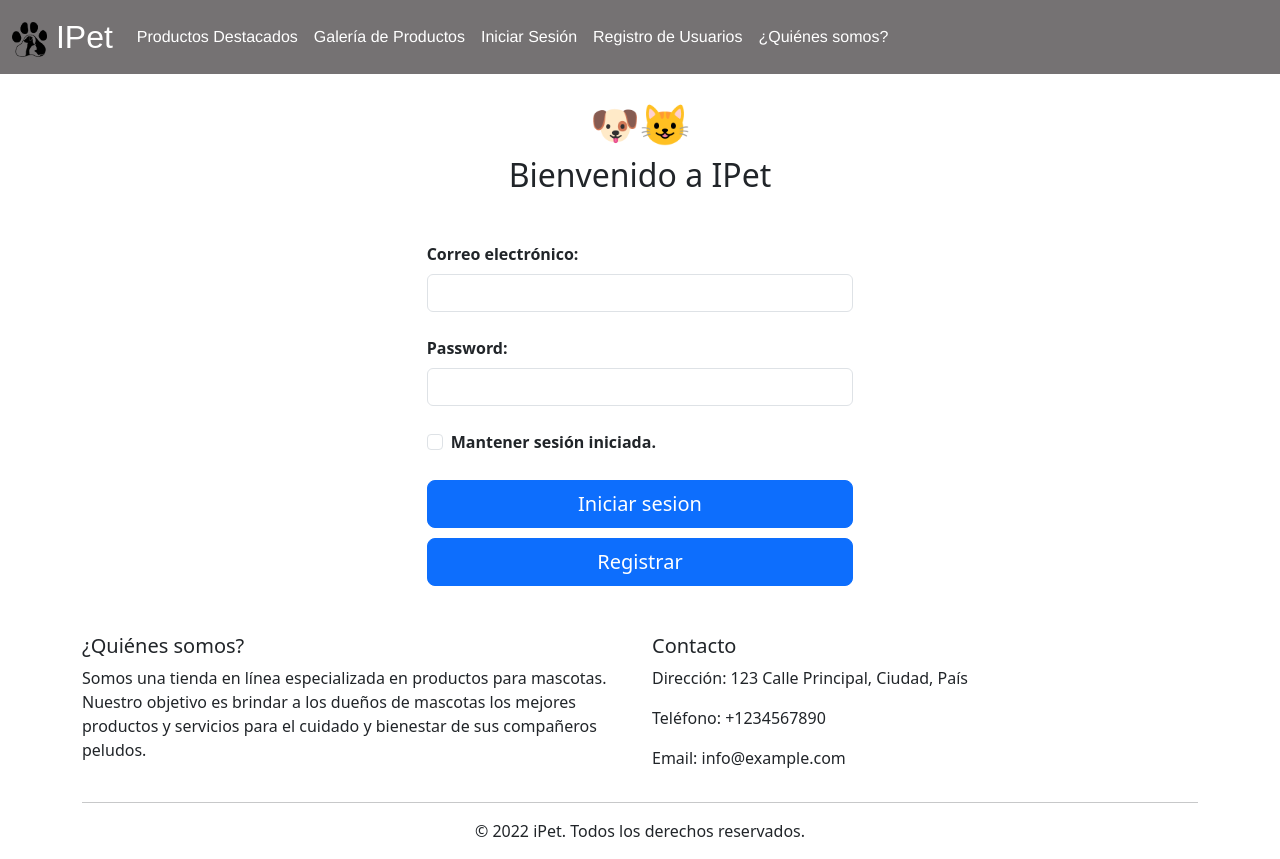
After one commit to RivaulTavara/ipet-webapp-boostrap, a PHP site: page /inicioSesion.html in a window 1280 px wide. The commit adds this page. Run offline with PHP 8.4, Linux system fonts and the light colour scheme.

Commit message:
union de iniciosesion y arreglos varios

```diff
--- /dev/null
+++ b/main/inicioSesion.html
@@ -0,0 +1,112 @@
+<!DOCTYPE html>
+<html lang="es">
+<head>
+    <meta charset="UTF-8">
+    <meta name="viewport" content="width=device-width, initial-scale=1.0">
+    <link href="https://cdn.jsdelivr.net/npm/bootstrap@5.3.3/dist/css/bootstrap.min.css" rel="stylesheet" integrity="sha384-QWTKZyjpPEjISv5WaRU9OFeRpok6YctnYmDr5pNlyT2bRjXh0JMhjY6hW+ALEwIH" crossorigin="anonymous">
+    <title>IPet</title>
+    <link rel="stylesheet" href="style.css">
+  </head>
+<body>
+    <script src="https://cdn.jsdelivr.net/npm/bootstrap@5.3.3/dist/js/bootstrap.bundle.min.js" integrity="sha384-YvpcrYf0tY3lHB60NNkmXc5s9fDVZLESaAA55NDzOxhy9GkcIdslK1eN7N6jIeHz" crossorigin="anonymous"></script>
+    <nav class="navbar navbar-expand-lg navbar-light fixed-top" style="background-color: var(--navbar-color);">
+      <div class="container-fluid">
+        <a class="navbar-brand no-transition" href="main.html" style="font-size: xx-large;">
+          <img src="src/logo.png" alt="IPet" width="35px" height="35px">
+          IPet
+      </a>
+        <button class="navbar-toggler" type="button" data-bs-toggle="collapse" data-bs-target="#navbarNav" aria-controls="navbarNav" aria-expanded="false" aria-label="Toggle navigation">
+          <span class="navbar-toggler-icon"></span>
+        </button>
+        <div class="collapse navbar-collapse" id="navbarNav">
+          <ul class="navbar-nav">
+            <li class="nav-item">
+              <a class="nav-link" href="main.html#productos" style="font-family: 'Franklin Gothic Medium', 'Arial Narrow', Arial, sans-serif;">Productos Destacados</a>
+            </li>
+            <li class="nav-item">
+              <a class="nav-link" href="main.html#galeria" style="font-family: 'Franklin Gothic Medium', 'Arial Narrow', Arial, sans-serif;">Galería de Productos</a>
+            </li>
+            <li class="nav-item">
+              <a class="nav-link" href="inicioSesion.html" style="font-family: 'Franklin Gothic Medium', 'Arial Narrow', Arial, sans-serif;">Iniciar Sesión</a>
+            <li class="nav-item">
+              <a class="nav-link" href="registro.html" style="font-family: 'Franklin Gothic Medium', 'Arial Narrow', Arial, sans-serif;">Registro de Usuarios</a>
+            </li>
+            <li class="nav-item">
+              <a class="nav-link" href="#pie-pag" style="font-family: 'Franklin Gothic Medium', 'Arial Narrow', Arial, sans-serif;">¿Quiénes somos?</a>
+            </li>
+          </ul>
+        </div>
+      </div>
+    </nav>
+
+    <div class="form-login" style="margin-top: 100px;">
+      <div class="text-center">
+        <h1>🐶😺</h1>
+        <h2>Bienvenido a IPet</h2>
+      </div>
+    </div>
+
+      <form class="mt-5" action="#">
+        <div class="mb-4 col-lg-4 mx-auto">
+          <label for="emailAddress" class="form-label fw-semibold"
+            >Correo electrónico:</label>
+          <input
+            type="email"
+            class="form-control"
+          />
+        </div>
+
+        <div class="mb-4 col-lg-4 mx-auto">
+          <label for="password" class="form-label fw-semibold">Password:</label>
+          <input
+            type="password"
+            class="form-control"
+
+          />
+        </div>
+        <div class="col-lg-4 mx-auto form-check">
+          <input
+            class="form-check-input"
+            type="checkbox"
+          />
+          <label class="form-check-label fw-semibold mb-4" for="loggedIn">
+            Mantener sesión iniciada.
+          </label>
+        </div>
+        <div class="d-grid col-lg-4 mx-auto">
+            <button type="button" class="btn btn-primary btn-lg">Iniciar sesion</button>
+            <button type="button" class="btn btn-primary btn-lg" style="margin-top: 10px;" onclick="window.location.href='registro2.html'">Registrar</button>
+        </div>
+
+      </form>
+
+    </div>
+
+     <!--Pie de pagina, aqui va el quienes somos, direccion, redes sociales, etc...-->
+     <footer id="pie-pag">
+      <div class="container mt-5">
+        <div class="row">
+          <div class="col-md-6">
+            <h5>¿Quiénes somos?</h5>
+            <p>Somos una tienda en línea especializada en productos para mascotas. Nuestro objetivo es brindar a los dueños de mascotas los mejores productos y servicios para el cuidado y bienestar de sus compañeros peludos.</p>
+          </div>
+          <div class="col-md-6">
+            <h5>Contacto</h5>
+            <p>Dirección: 123 Calle Principal, Ciudad, País</p>
+            <p>Teléfono: +1234567890</p>
+            <p>Email: info@example.com</p>
+          </div>
+        </div>
+      </div>
+      <div class="container">
+        <div class="row">
+          <div class="col-md-12">
+            <hr>
+            <p class="text-center">© 2022 iPet. Todos los derechos reservados.</p>
+          </div>
+        </div>
+      </div>
+    </footer>
+
+  </body>
+</html>
--- a/main/style.css
+++ b/main/style.css
@@ -52,7 +52,7 @@
     transition: color 0.15s ease-in-out;
 }
 
-.navbar-brand.no-transition:hover {
+.navbar-brand.no-transition{
     color: inherit;
 }
 
```
Also changed, not shown: main/main.html (+35 -6 lines), main/registro.html (+36 -8 lines).
